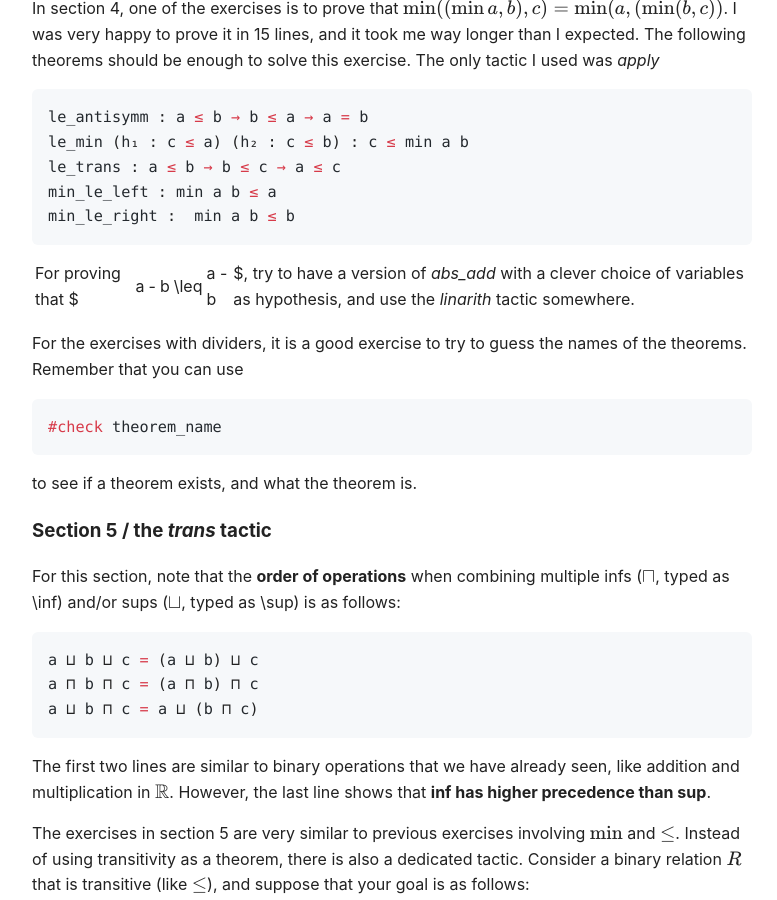
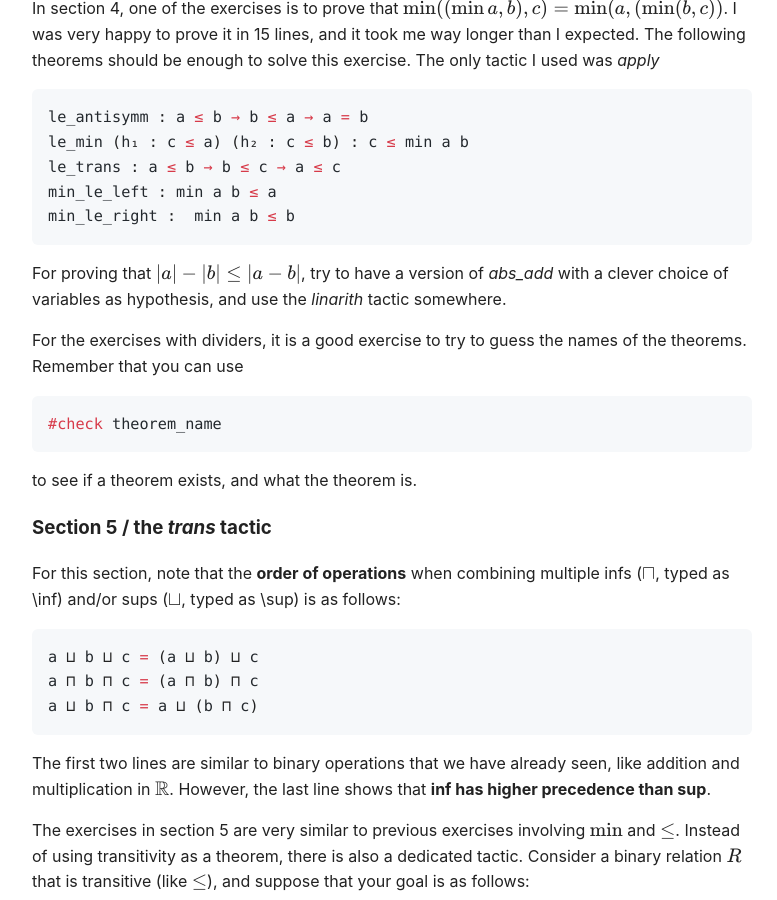
Before and after one commit to Carli-B/lean-seminar, a Jekyll site: the page built from _posts/2026-03-10-seminar-3.md, in a window 1280 px wide and 900 px high, scrolled down 889 px. Shown: the whole window, without its empty margins (248-1025 px from the left). Built offline with Jekyll 4.4.1, drawn with Linux system fonts in a browser that asks for light colours.

````diff
--- a/_posts/2026-03-10-seminar-3.md
+++ b/_posts/2026-03-10-seminar-3.md
@@ -32,7 +32,7 @@ min_le_left : min a b ≤ a
 min_le_right :  min a b ≤ b
 ```
 
-For proving that $|a| - |b| \leq |a - b|$, try to have a version of *abs_add* with a clever choice of variables as hypothesis, and use the *linarith* tactic somewhere.
+For proving that $\|a\| - \|b\| \leq \|a - b\|$, try to have a version of *abs_add* with a clever choice of variables as hypothesis, and use the *linarith* tactic somewhere.
 
 For the exercises with dividers, it is a good exercise to try to guess the names of the theorems.
 Remember that you can use
````
